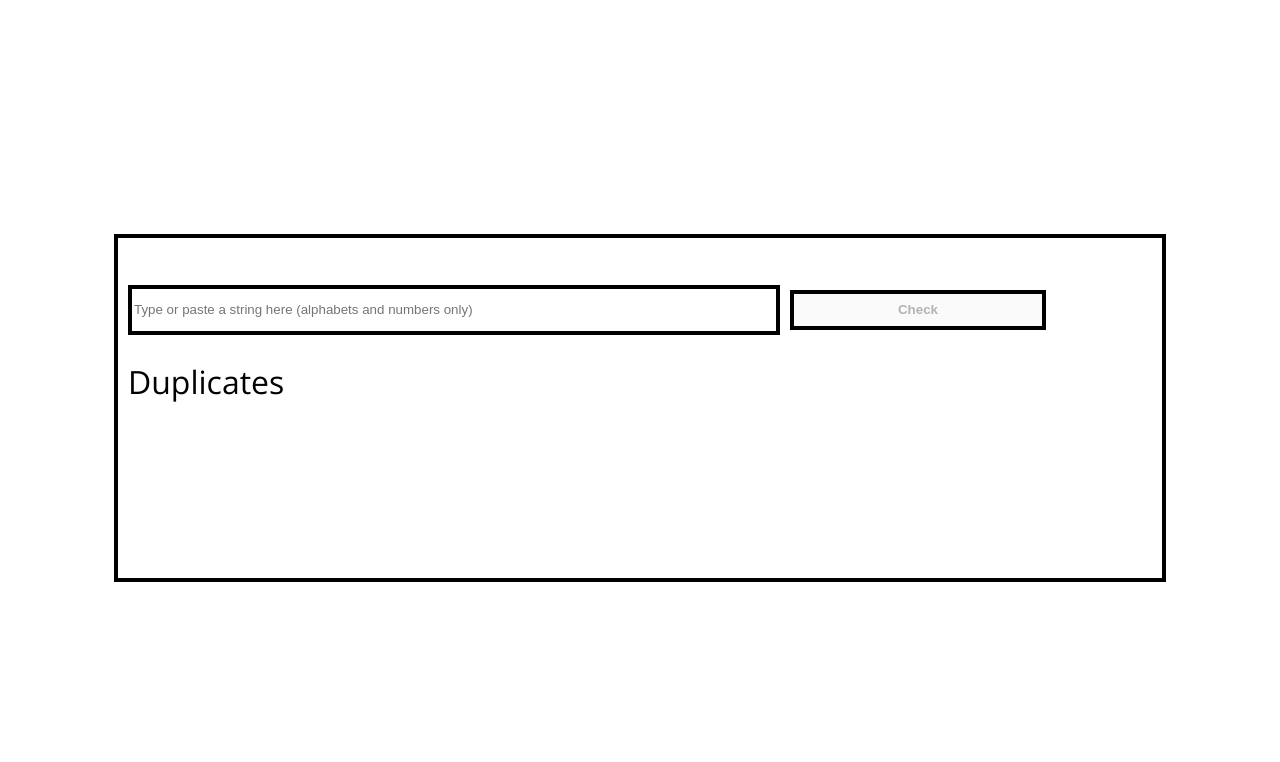
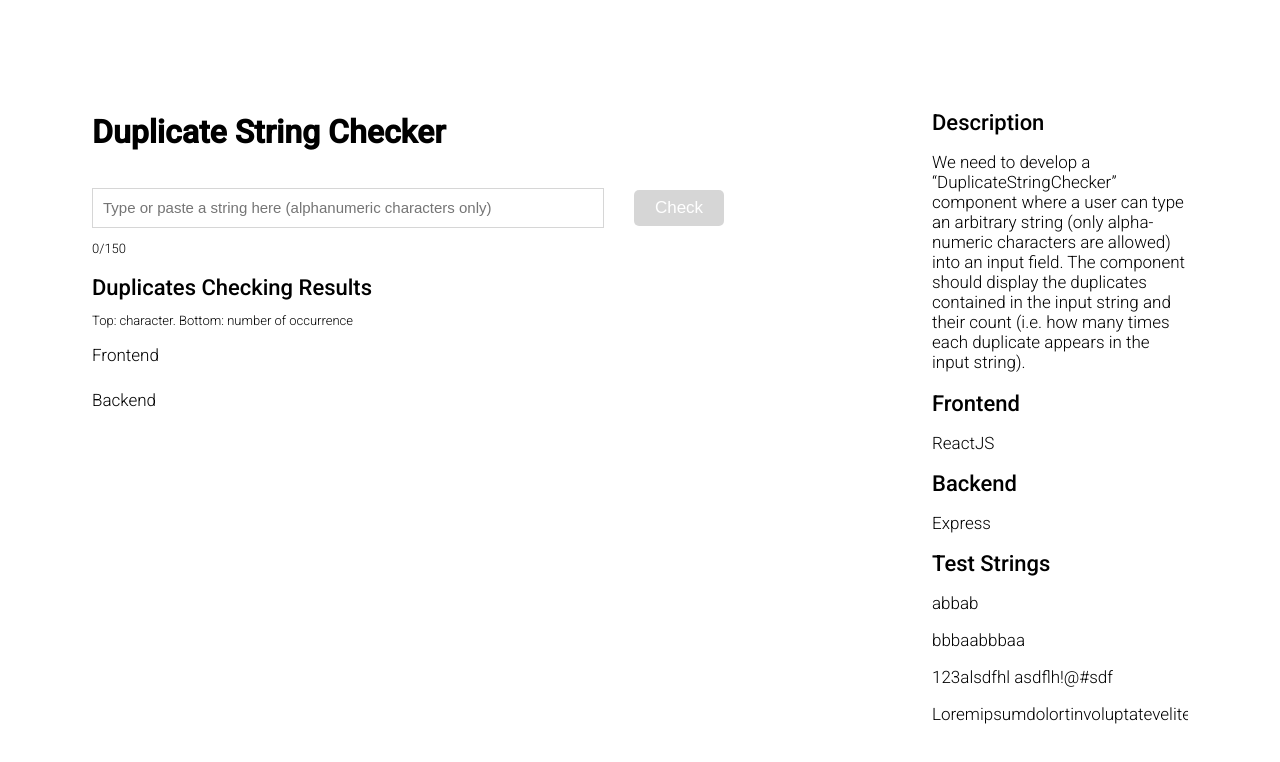
Before and after one commit to hexiao0225/DuplicateStringChecker, a React (Create React App) app in the folder client/: page / in a window 1280 px wide. Shown: the top 762 px of the page. Built offline with nearby package versions, Linux system fonts and the light colour scheme.

Commit message:
added text information and style

```diff
--- a/client/public/index.html
+++ b/client/public/index.html
@@ -10,8 +10,8 @@
       content="Web site created using create-react-app"
     />
     <link
+      href="https://fonts.googleapis.com/css2?family=Roboto:wght@300;500&display=swap"
       rel="stylesheet"
-      href="https://fonts.googleapis.com/css?family=Open+Sans:400,600"
     />
     <link rel="apple-touch-icon" href="%PUBLIC_URL%/logo192.png" />
     <!--
--- a/client/src/App.js
+++ b/client/src/App.js
@@ -1,10 +1,12 @@
 import React from "react";
 import "./styles/styles.css";
 import StringCheckerPad from "./components/StringCheckerPad";
+import InfoSideBar from "./components/InfoSidebar";
 
 const App = () => (
   <div className="app">
     <StringCheckerPad />
+    <InfoSideBar />
   </div>
 );
 
--- /dev/null
+++ b/client/src/components/InfoSidebar.js
@@ -0,0 +1,28 @@
+import React from "react";
+import {
+  DESCRIPTION_LABEL,
+  PROJECT_DESCRIPTION,
+  FRONTEND_LABEL,
+  FRONTEND_TECHNOLOGY,
+  BACKEND_LABEL,
+  BACKEND_TECHNOLOGY,
+  TEST_CASES,
+  TEST_STRINGS_LABEL,
+} from "../constants/texts";
+
+const InfoSidebar = () => (
+  <div className="info-sidebar">
+    <h2>{DESCRIPTION_LABEL}</h2>
+    <h3>{PROJECT_DESCRIPTION}</h3>
+    <h2>{FRONTEND_LABEL}</h2>
+    <h3>{FRONTEND_TECHNOLOGY}</h3>
+    <h2>{BACKEND_LABEL}</h2>
+    <h3>{BACKEND_TECHNOLOGY}</h3>
+    <h2>{TEST_STRINGS_LABEL}</h2>
+    {TEST_CASES.map((string) => (
+      <h3>{string}</h3>
+    ))}
+  </div>
+);
+
+export default InfoSidebar;
--- a/client/src/components/ResultDisplay.js
+++ b/client/src/components/ResultDisplay.js
@@ -7,15 +7,14 @@ const isShrinkedBoxNeeded = (results) => {
 
 const ResultDisplay = ({ results }) => (
   <div className="result-display">
-    {console.log(results) ||
-      Object.keys(results).map((result, index) => (
-        <LetterNumberBox
-          key={index}
-          letter={result}
-          number={results[result]} //TODO: cleaner way
-          isShrinkNeeded={isShrinkedBoxNeeded(results)}
-        />
-      ))}
+    {Object.keys(results).map((char, index) => (
+      <LetterNumberBox
+        key={index}
+        letter={char}
+        number={results[char]}
+        isShrinkNeeded={isShrinkedBoxNeeded(results)}
+      />
+    ))}
   </div>
 );
 
--- a/client/src/components/StringCheckerPad.js
+++ b/client/src/components/StringCheckerPad.js
@@ -1,12 +1,16 @@
 import React, { Component } from "react";
 import ResultDisplay from "./ResultDisplay";
 import {
-  EMPTY_STRING_WARNING,
-  NON_ALPHA_NUMERIC_STRING_WARNING,
   INPUT_AREA_PLACEHOLDER,
   DUPLICATES_LABEL,
+  NON_ALPHANUMERIC_FORMAT_MESSAGE,
+  MAXIMUM_CHARACTER,
+  BACKEND_LABEL,
+  FRONTEND_LABEL,
+  TITLE,
+  PROJECT_DESCRIPTION,
+  TOP_BOTTOM_LABEL,
 } from "../constants/texts";
-// import ClearInputIcon from "./ClearInputIcon";
 
 function stringToOccurrence(input) {
   let result = {};
@@ -24,11 +28,16 @@ function stringToOccurrence(input) {
 }
 
 function isAlphaNumeric(string) {
-  if (!string) {
-    return false;
-  }
   const letterNumberRegex = /^[0-9a-zA-Z]+$/;
   return string.match(letterNumberRegex);
+}
+
+function removeNonAlphanumericChar(string) {
+  return string.replace(/[^A-Za-z0-9]/g, "");
+}
+
+function sanitizeInput(string) {
+  return string.slice(0, MAXIMUM_CHARACTER).replace(/[^A-Za-z0-9]/g, "");
 }
 
 export default class StringCheckerPad extends Component {
@@ -37,8 +46,11 @@ export default class StringCheckerPad extends Component {
     this.state = {
       value: "",
       warning: "",
-      singleOccurence: "",
+      singleOccurence: {},
       occurrence: {},
+      dismissWarning: false,
+      isLoading: false,
+      error: false,
     };
   }
 
@@ -46,67 +58,96 @@ export default class StringCheckerPad extends Component {
     this.setState({ value: e.target.value });
   };
 
-  handleSubmit = async (e) => {
-    const inputString = this.state.value;
+  handleSubmit = (e) => {
+    const inputString = sanitizeInput(this.state.value);
     e.preventDefault();
-    if (!this.isInputValid(inputString)) {
+    if (!inputString || !isAlphaNumeric(inputString)) {
       return;
     }
     this.setState({ singleOccurence: stringToOccurrence(inputString) });
-    const response = await fetch(`/stringCheckAPI/${inputString}`);
-    const body = await response.text();
-
-    this.setState({ occurrence: JSON.parse(body) });
-  };
-
-  clearInput = () => {
-    //TODO: Make this working
-    console.log("clearclear");
-    this.setState({
-      value: "",
-      occurrence: "",
-    });
-  };
-
-  isInputValid = (string) => {
-    if (!string) {
-      this.setState({
-        warning: EMPTY_STRING_WARNING,
+    this.setState({ isLoading: true });
+    fetch(`/stringCheckAPI/${inputString}`)
+      .then((response) => {
+        return response.json();
+      })
+      .then((json) => {
+        this.setState({
+          occurrence: json,
+          isLoading: false,
+        });
+      })
+      .catch((error) => {
+        this.setState({ error: true, isLoading: false });
+        console.log(error);
       });
-      return false;
-    } else if (!isAlphaNumeric(string)) {
-      this.setState({
-        warning: NON_ALPHA_NUMERIC_STRING_WARNING,
-      });
-      return false;
-    }
-    return true;
   };
 
   render() {
+    const {
+      value,
+      singleOccurence,
+      occurrence,
+      isLoading,
+      error,
+      dismissWarning,
+    } = this.state;
     return (
       <div className="string-checker-pad">
-        <p className="warning">{this.state.warning}</p>
+        <h1>{TITLE}</h1>
         <form className="string-checker-form" onSubmit={this.handleSubmit}>
           <input
             className="string-checker-input"
-            type="text"
+            autoFocus
+            type="search"
             placeholder={INPUT_AREA_PLACEHOLDER}
-            value={this.state.value}
+            value={value}
             onChange={this.handleChange}
           />
-          <input
-            disabled={!isAlphaNumeric(this.state.value)}
+          <button
+            disabled={!isAlphaNumeric(value)}
             className="string-checker-button"
             type="submit"
-            value="Check"
-          />
+          >
+            Check
+          </button>
         </form>
-        {/* <ClearInputIcon onClick={this.clearInput} /> */}
+        <p>
+          {Math.min(value.length, MAXIMUM_CHARACTER)}/{MAXIMUM_CHARACTER}
+        </p>
+        {value && !isAlphaNumeric(value) && !dismissWarning && (
+          <p className="warning">
+            {NON_ALPHANUMERIC_FORMAT_MESSAGE} {"   "}
+            <a
+              onClick={() =>
+                this.setState({
+                  value: removeNonAlphanumericChar(value),
+                })
+              }
+            >
+              Yes
+            </a>
+            {"   "}
+            <a>No</a>
+          </p>
+        )}
 
-        <div>{DUPLICATES_LABEL}</div>
-        <ResultDisplay results={this.state.singleOccurence} />
-        <ResultDisplay results={this.state.occurrence} />
+        {singleOccurence ? (
+          <div>
+            <h2>{DUPLICATES_LABEL}</h2>
+            <p>{TOP_BOTTOM_LABEL}</p>
+            <h3>{FRONTEND_LABEL}</h3>
+            <ResultDisplay results={singleOccurence} />
+          </div>
+        ) : null}
+        {isLoading && !error && !occurrence.length ? (
+          <p>Loading...</p>
+        ) : (
+          <div>
+            <h3>{BACKEND_LABEL}</h3>
+            <ResultDisplay results={occurrence} />
+          </div>
+        )}
+        {error && <p>Something went wrong</p>}
       </div>
     );
   }
--- a/client/src/constants/texts.js
+++ b/client/src/constants/texts.js
@@ -1,13 +1,37 @@
-export const EMPTY_STRING_WARNING = "Please input at least one character.";
+export const TITLE = "Duplicate String Checker";
 
-export const NON_ALPHA_NUMERIC_STRING_WARNING =
-  "Please input alphanumeric characters only";
+export const DESCRIPTION_LABEL = "Description";
 
-export const DUPLICATES_LABEL = "Duplicates";
+export const PROJECT_DESCRIPTION =
+  "We need to develop a “DuplicateStringChecker” component where a user can type an arbitrary string (only alpha-numeric characters are allowed) into an input field. The component should display the duplicates contained in the input string and their count (i.e. how many times each duplicate appears in the input string).";
+
+export const DUPLICATES_LABEL = "Duplicates Checking Results";
+
+export const TOP_BOTTOM_LABEL = "Top: character. Bottom: number of occurrence";
+
+export const FRONTEND_LABEL = "Frontend";
+
+export const FRONTEND_TECHNOLOGY = "ReactJS";
+
+export const BACKEND_LABEL = "Backend";
+
+export const BACKEND_TECHNOLOGY = "Express";
 
 export const CHECK_BUTTON_LABEL = "Check";
 
 export const INPUT_AREA_PLACEHOLDER =
-  "Type or paste a string here (alphabets and numbers only)";
+  "Type or paste a string here (alphanumeric characters only)";
 
-export const MAXIMUM_CHARACTER = 1800;
+export const MAXIMUM_CHARACTER = 150;
+
+export const NON_ALPHANUMERIC_FORMAT_MESSAGE =
+  "We detected non-alphanumeric characters in your string. Would you like us to auto format the string?";
+
+export const TEST_STRINGS_LABEL = "Test Strings";
+
+export const TEST_CASES = [
+  "abbab",
+  "bbbaabbbaa",
+  "123alsdfhl asdflh!@#sdf",
+  "LoremipsumdolortinvoluptatevelitessecillumdoloreeufugiatnullapariaturExcepteursintoccaecatcupidatatnonproidentsuntinculpatmollitanimidestlaborum",
+];
--- a/client/src/styles/styles.css
+++ b/client/src/styles/styles.css
@@ -1,82 +1,173 @@
 html {
   font-size: 2em;
-  font-family: "Open Sans", sans-serif;
+  font-family: "Roboto", sans-serif;
+  padding: 5vw;
 }
 
 body {
   font-family: inherit;
+  background: white;
+}
+
+h1 {
+  font-size: 32px;
+  font-weight: 600;
+  margin-bottom: 1em;
+}
+
+h2 {
+  font-size: 22px;
+  font-weight: 400;
+  margin-bottom: 0.5em;
+}
+
+h3 {
+  font-size: 17px;
+  font-weight: 300;
+  margin-bottom: 0.5em;
+  overflow: auto;
+}
+
+p {
+  font-size: 13px;
+  font-weight: 300;
+  margin-bottom: 0.25em;
+}
+
+a {
+  color: #0070c9;
+}
+
+a:hover {
+  text-decoration: underline;
+  cursor: pointer;
+}
+
+input:focus,
+select:focus,
+textarea:focus,
+button:focus {
+  outline: none;
 }
 
 .app {
   height: 100vh;
   width: 100%;
-  background: white;
   background-size: cover;
   display: flex;
   justify-content: center;
-  align-items: center;
 }
 
 .string-checker-pad {
-  height: 40vh;
+  /* background: #fafafa; */
   width: 80vw;
-  border: 4px solid black;
-  padding: 10px;
+  padding: 20px;
+}
+
+.info-sidebar {
+  width: 20vw;
+  padding: 20px;
 }
 
 .result-display {
-  height: 20vh;
-  font-weight: 600;
   display: flex;
   font-size: 0.75em;
   justify-content: flex-start;
   align-items: flex-start;
+  flex-wrap: wrap;
+  flex-direction: row;
 }
 
 .letter-number-box {
+  font-size: 17px;
+  font-weight: 600;
+  min-height: 60px;
   height: 15vh;
-  width: 10vw;
   display: flex;
   flex-direction: column;
-  font-weight: 600;
-  border: 4px solid black;
+  border: 1px solid rgba(51, 51, 51, 0.2);
+  border-radius: 5px;
   justify-content: center;
   align-items: center;
-  margin-right: 10px;
+  margin: 10px;
 }
 
-.letter-number-box-shrinked {
-  height: 15vh;
-  width: 3vw;
-  display: flex;
-  flex-direction: column;
-  font-weight: 400;
-  border-top: 4px solid black;
-  border-right: 1px solid black;
-  border-bottom: 4px solid black;
-  justify-content: center;
-  align-items: center;
-  overflow-y: auto;
+.letter-number-box-character {
+  font-weight: 600;
+  padding: 0px 20px 10px 20px;
+  border-bottom: 1px solid rgba(51, 51, 51, 0.2);
 }
 
-.string-checker-form {
-  height: 10vh;
+.letter-number-box-occurrence {
+  padding: 10px 20px 0px 20px;
 }
 
+/* .string-checker-form {
+} */
+
 .string-checker-input {
-  width: 50vw;
+  width: 40vw;
   height: 5vh;
-  border: 4px solid black;
+  padding: 10px;
+  border: 0;
+  outline: 0;
+  background: transparent;
+  border: 1px solid rgba(51, 51, 51, 0.2);
+  margin-right: 30px;
+  overflow: auto;
+}
+
+.string-checker-input:hover {
+  border: 1px solid #1c8bed;
+}
+
+input[type="search"] {
+  font-size: 17px;
+  font-weight: 300;
+}
+
+.string-checker-button {
+  width: 90px;
+  height: 36px;
+  background: #1c8bed;
+  color: white;
+  border: none;
+  border-radius: 5px;
   margin-right: 10px;
+  justify-content: flex-end;
+  vertical-align: center;
+  font-size: 17px;
+  font-weight: 300;
 }
-.string-checker-button {
-  width: 20vw;
-  height: 5vh;
-  border: 4px solid black;
-  margin-right: 10px;
-  font-weight: 600;
+.string-checker-button:hover {
+  border: none;
+  background: #1ca0ed;
+  color: white;
+  cursor: pointer;
 }
-.clear-input-icon {
+.string-checker-button:disabled {
+  background: rgba(51, 51, 51, 0.2);
+  cursor: not-allowed;
+}
+.clear-input-button {
   max-width: 20px;
   max-height: 20px;
+  position: relative;
+  top: 5px;
+  margin-left: -50px;
+  margin-right: 50px;
+  background-color: Transparent;
+  background-repeat: no-repeat;
+  border: none;
+  cursor: pointer;
 }
+
+::-webkit-input-placeholder {
+  font-size: 15px;
+  font-family: inherit;
+}
+
+.warning {
+  content: "\200b";
+  min-height: 20px;
+}
```
Also changed, not shown: client/src/components/ClearInputIcon.js (deleted, +0 -19 lines), client/src/components/LetterNumberBox.js (+4 -14 lines).
